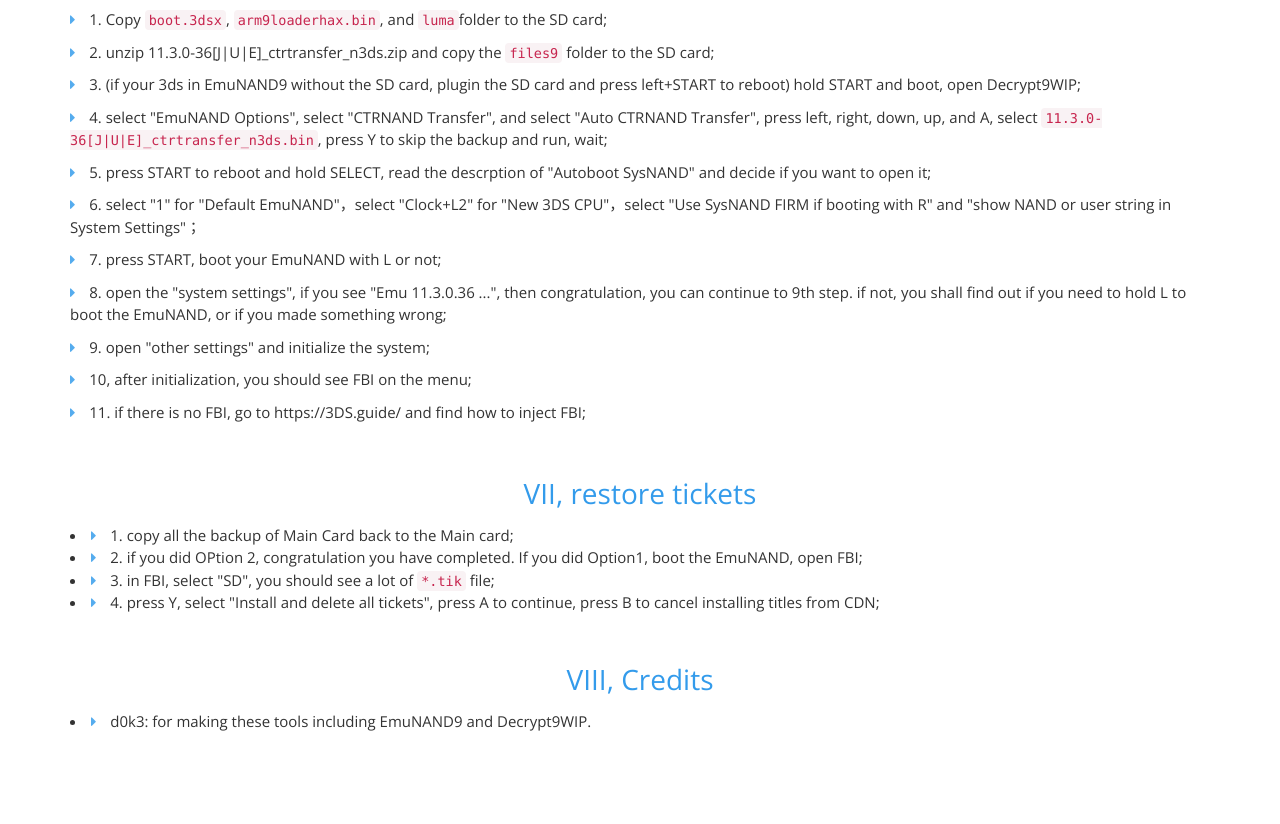
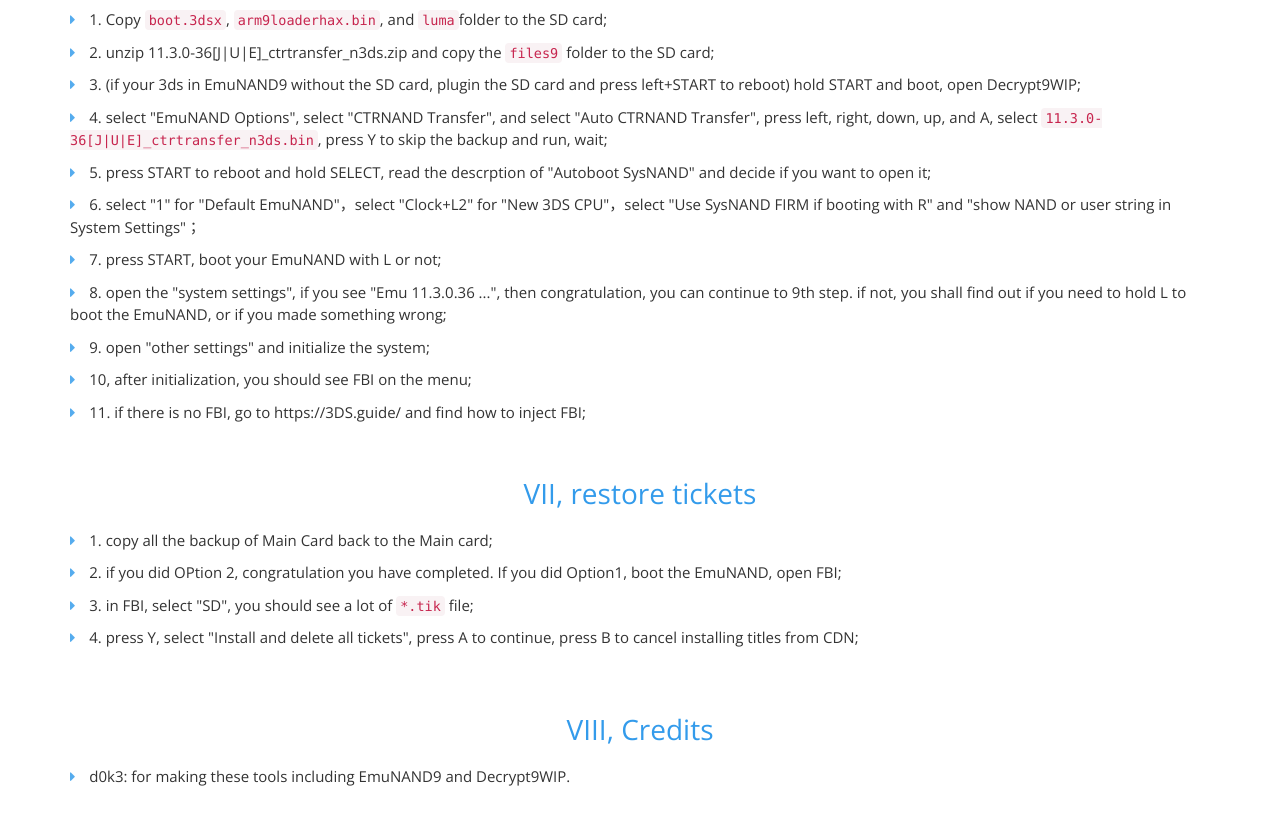
Before and after one commit to Jiapeiyao/jiapeiyao.github.io, a plain HTML site: page EmuNTR_EN.html in a window 1280 px wide. Shown: the part 3356-4180 px from the top of the page. Drawn offline with nearby package versions, Linux system fonts and the light colour scheme.

Commit message:
fix missed tag

```diff
--- a/EmuNTR_EN.html
+++ b/EmuNTR_EN.html
@@ -228,10 +228,12 @@
 							<h2 id="step1" class="title text-center"><span>VII, restore tickets</span></h2>
 							<p></p>
 							<div class="col-md-12">
-								<li><i class="fa fa-caret-right pr-10 text-colored"></i> 1. copy all the backup of Main Card back to the Main card; </li>
-								<li><i class="fa fa-caret-right pr-10 text-colored"></i> 2. if you did OPtion 2, congratulation you have completed. If you did Option1, boot the EmuNAND, open FBI; </li>
-								<li><i class="fa fa-caret-right pr-10 text-colored"></i> 3. in FBI, select "SD", you should see a lot of <code class="highlighter-rouge">*.tik</code> file; </li>
-								<li><i class="fa fa-caret-right pr-10 text-colored"></i> 4. press Y, select "Install and delete all tickets", press A to continue, press B to cancel installing titles from CDN; </li>
+								<ul class="list-unstyled">
+									<li><i class="fa fa-caret-right pr-10 text-colored"></i> 1. copy all the backup of Main Card back to the Main card; </li>
+									<li><i class="fa fa-caret-right pr-10 text-colored"></i> 2. if you did OPtion 2, congratulation you have completed. If you did Option1, boot the EmuNAND, open FBI; </li>
+									<li><i class="fa fa-caret-right pr-10 text-colored"></i> 3. in FBI, select "SD", you should see a lot of <code class="highlighter-rouge">*.tik</code> file; </li>
+									<li><i class="fa fa-caret-right pr-10 text-colored"></i> 4. press Y, select "Install and delete all tickets", press A to continue, press B to cancel installing titles from CDN; </li>
+								</ul>
 							</div>
 						</div>
 						<div class="space"></div>
@@ -239,7 +241,9 @@
 							<p></p>
 							<h2 id="step1" class="title text-center"><span>VIII, Credits</span></h2>
 							<div class="col-md-12">
-								<li><i class="fa fa-caret-right pr-10 text-colored"></i> d0k3: for making these tools including EmuNAND9 and Decrypt9WIP.</li>
+								<ul class="list-unstyled">
+									<li><i class="fa fa-caret-right pr-10 text-colored"></i> d0k3: for making these tools including EmuNAND9 and Decrypt9WIP.</li>
+								</ul>
 							</div>
 						</div>
 						</div>
```
